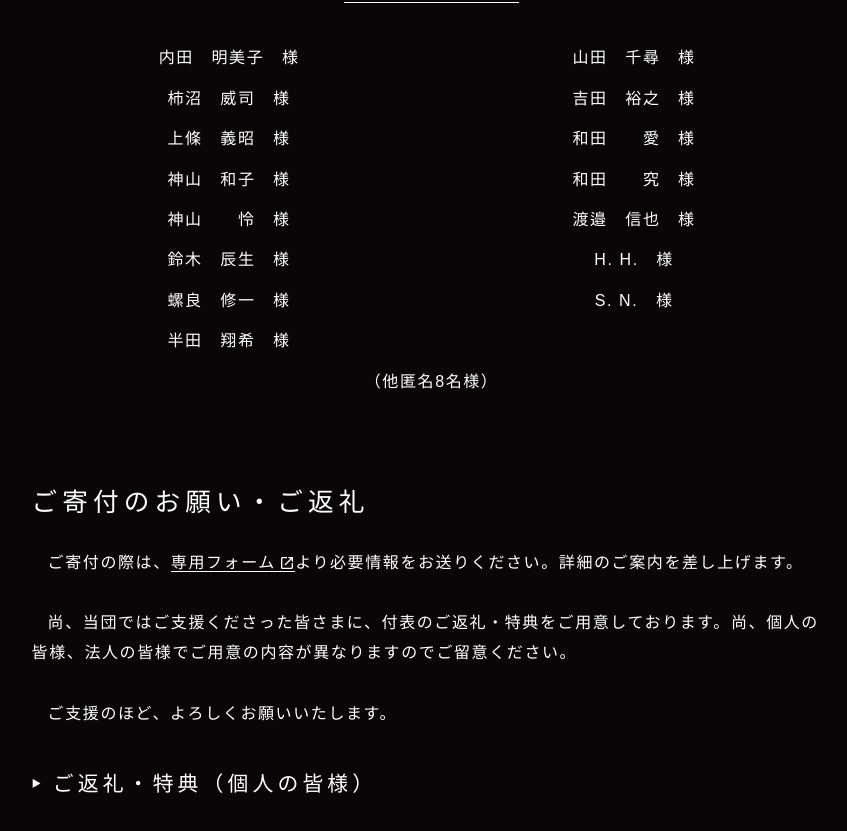
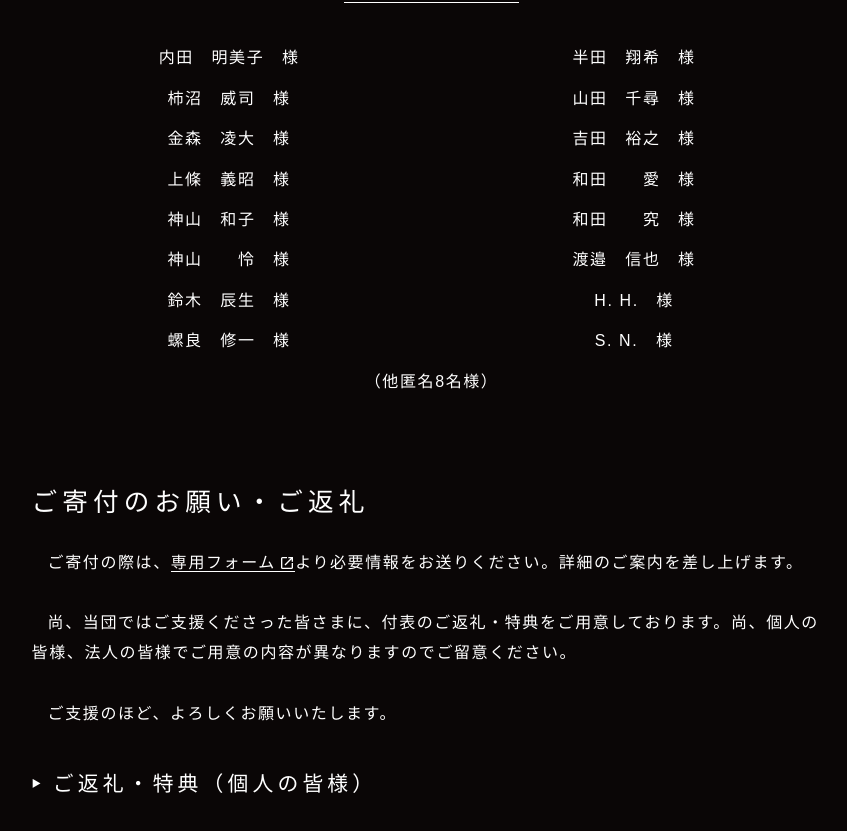
Before and after one commit to orchestra-canvas-tokyo/homepage, a SvelteKit app: page /support-us in a window 1280 px wide. Shown: the part 1280-2111 px from the top of the page, without its empty margins (109-956 px from the left). Built offline with nearby package versions, Linux system fonts and the light colour scheme; no server answers.

Commit message:
chore(supporters): 支援者リストに追加

```diff
--- a/src/routes/support-us/+page.svelte
+++ b/src/routes/support-us/+page.svelte
@@ -16,6 +16,7 @@
 	const supporters: string[] = [
 		'内田　明美子　様',
 		'柿沼　威司　様',
+		'金森　凌大　様',
 		'上條　義昭　様',
 		'神山　和子　様',
 		'神山　　怜　様',
```
